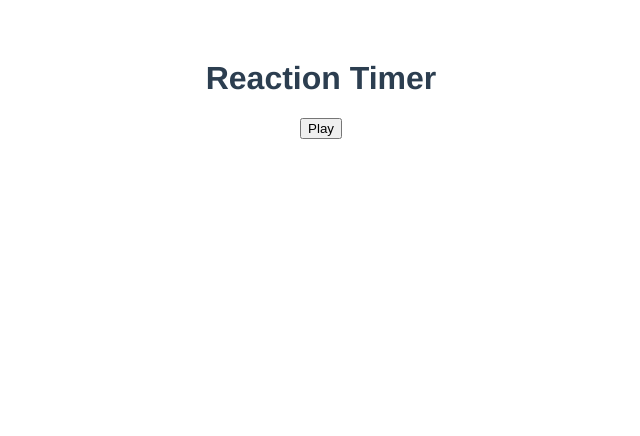
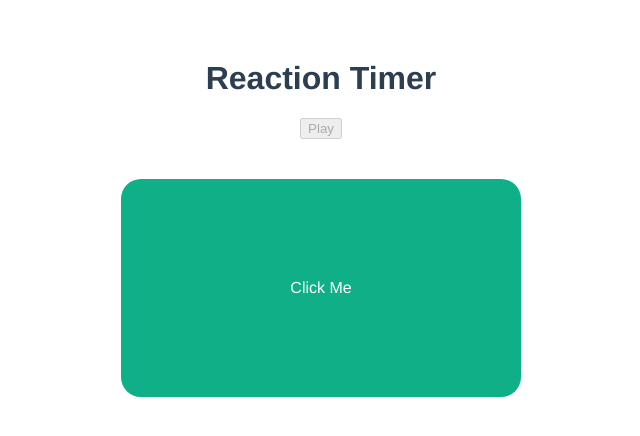
Before and after one commit to obnux/vue, a Vue app: page / in a window 1280 px wide. Both pictures are taken after a click on the button "Play". Shown: the top 436 px of the page, without its empty margins (319-959 px from the left). Built offline with nearby package versions, Linux system fonts and the light colour scheme.

Commit message:
show Block when delay is deffrent of 0

```diff
--- a/src/App.vue
+++ b/src/App.vue
@@ -1,21 +1,22 @@
 <template>
   <h1>Reaction Timer</h1>
-  <button @click="start">Play</button>
+  <button @click="start" :disabled="isPlaying">Play</button>
+  <Block v-if="delay" :delay="delay" />
 </template>
 
 <script>
-// import HelloWorld from './components/HelloWorld.vue'
+import Block from './components/Block.vue';
 
 export default {
   name: 'App',
   components: {
-    // HelloWorld
+    Block
   },
   data ()
   {
     return {
       isPlaying: false,
-      delay: null
+      delay: 0
     };
   },
   methods: {
@@ -23,7 +24,7 @@
     {
       this.delay = 2000 * Math.random() + 5000;
       this.isPlaying = true;
-      console.log("delay", this.delay);
+      console.log( "delay", this.delay );
     }
   },
 };
--- a/src/components/Block.vue
+++ b/src/components/Block.vue
@@ -1,13 +1,31 @@
 <template lang="">
-  <div>
-
+  <div class="block" >
+    Click Me
   </div>
 </template>
 <script>
 export default {
+  props: {
+    delay: {
+      type: Number,
+      default: 0
+    },
+  },
+  data() {
+    return {
 
+    }
+  },
 }
 </script>
-<style lang="">
-
+<style>
+  .block {
+    width: 400px;
+    border-radius: 20px;
+    background: #0faf87;
+    color: #fff;
+    text-align: center;
+    padding: 100px 0;
+    margin: 40px auto;
+  }
 </style>
```
